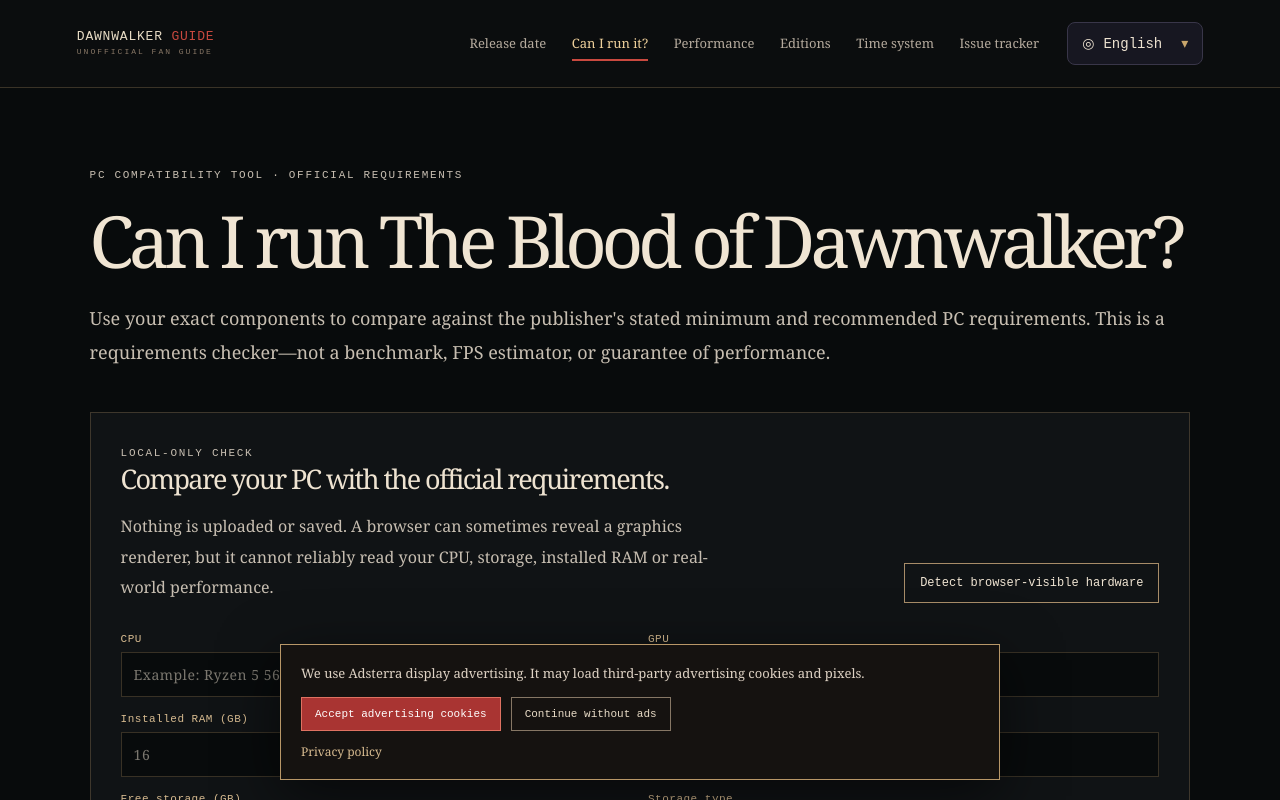
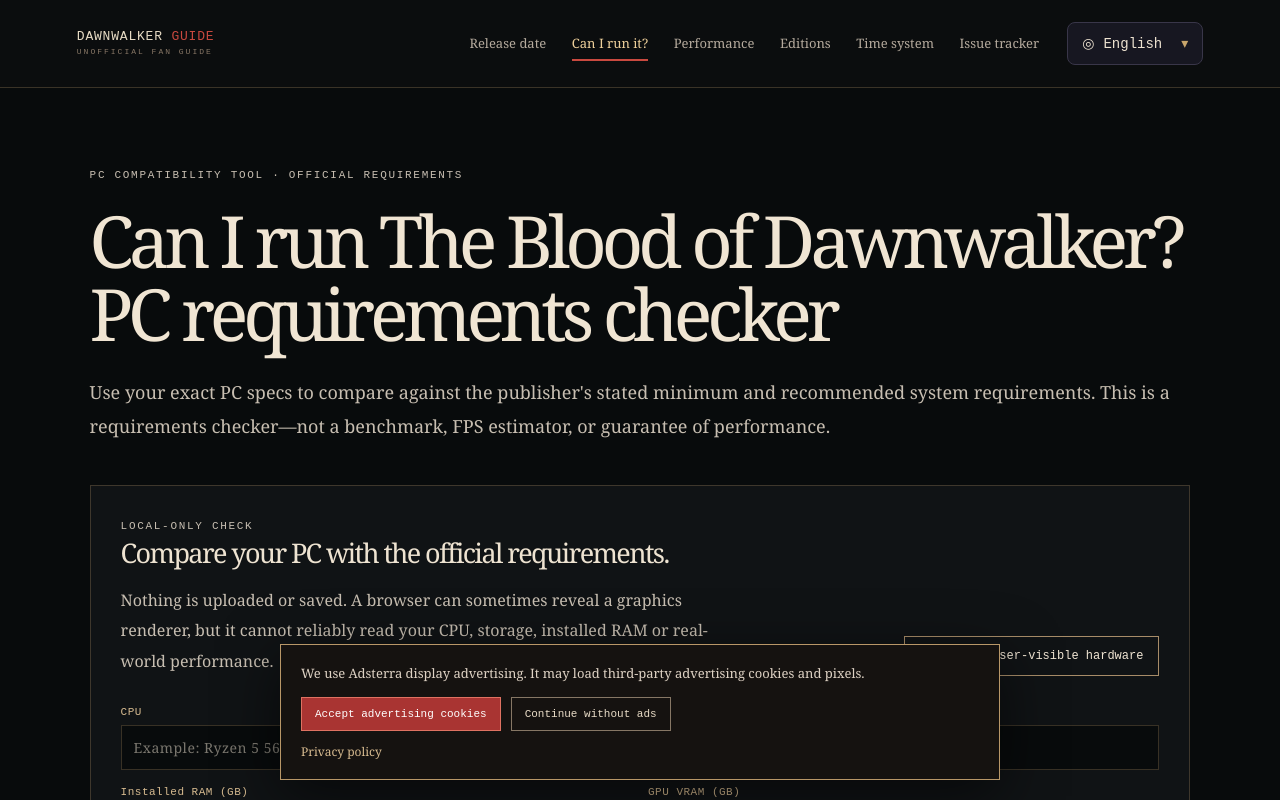
Before and after one commit to wencun/dawnwalker.cc, a Next.js app: page /can-i-run in a window 1280 px wide. Shown: the top 800 px of the page. Built offline with nearby package versions, Linux system fonts and the light colour scheme.

Commit message:
Strengthen PC requirements internal linking

```diff
--- a/app/can-i-run/page.tsx
+++ b/app/can-i-run/page.tsx
@@ -2,6 +2,6 @@
 import CompatibilityChecker from "./checker";
 import { MiddleAd } from "../ad-slot";
 
-export const metadata: Metadata = { title: "Can I Run The Blood of Dawnwalker? PC Requirements Checker", description: "Compare your CPU, GPU, RAM, VRAM, SSD space and OS against the official The Blood of Dawnwalker PC requirements. Your information stays in your browser.", keywords: ["Can I run The Blood of Dawnwalker", "The Blood of Dawnwalker PC requirements", "The Blood of Dawnwalker system requirements"], alternates: { canonical: "/can-i-run", languages: { en: "/can-i-run", pl: "/pl/can-i-run", "x-default": "/can-i-run" } }, openGraph: { title: "Can I Run The Blood of Dawnwalker?", description: "Local-only comparison against official PC requirements.", url: "/can-i-run", images: ["/og.png"] } };
+export const metadata: Metadata = { title: "Can I Run The Blood of Dawnwalker? PC Specs Checker", description: "Compare your CPU, GPU, RAM, VRAM, SSD space and OS against the official The Blood of Dawnwalker PC requirements and system requirements. Your information stays in your browser.", keywords: ["Can I run The Blood of Dawnwalker", "The Blood of Dawnwalker PC requirements", "The Blood of Dawnwalker system requirements", "The Blood of Dawnwalker PC specs"], alternates: { canonical: "/can-i-run", languages: { en: "/can-i-run", pl: "/pl/can-i-run", "x-default": "/can-i-run" } }, openGraph: { title: "Can I Run The Blood of Dawnwalker?", description: "Local-only comparison against official PC requirements.", url: "/can-i-run", images: ["/og.png"] } };
 
-export default function CanIRunPage() { return <main className="doc-shell"><article className="doc tool-doc"><p className="eyebrow">PC COMPATIBILITY TOOL · OFFICIAL REQUIREMENTS</p><h1>Can I run The Blood of Dawnwalker?</h1><p className="doc-dek">Use your exact components to compare against the publisher&apos;s stated minimum and recommended PC requirements. This is a requirements checker—not a benchmark, FPS estimator, or guarantee of performance.</p><CompatibilityChecker /><MiddleAd /><section><h2>Source and limitations</h2><p>The publisher lists a Core i5-11400F or Ryzen 7 2700X, 16 GB RAM, GTX 1060 or RX 580 with 6 GB VRAM, 60 GB SSD and Windows 10/DirectX 12 as the minimum. Recommended hardware is a Core i7-11700K or Ryzen 7 5700X, 16 GB RAM, RTX 4060, RX 7600 XT or Arc B580 with 8 GB VRAM, 60 GB SSD and Windows 10/DirectX 12.</p><p>Exact FPS depends on resolution, settings, drivers, patches, upscaling and the full hardware configuration. We will add independent benchmarks only with a source, game version and settings.</p><p><a href="https://www.bandainamcoent.com/games/dawnwalker" target="_blank" rel="noreferrer">Read the official system requirements ↗</a></p></section></article><footer><a className="brand" href="/">Dawnwalker <span>Guide</span></a><p>Unofficial fan guide. <a href="/privacy">Privacy</a> · <a href="https://github.com/wencun/dawnwalker.cc/issues" target="_blank" rel="noreferrer">Corrections & feedback</a></p></footer></main>; }
+export default function CanIRunPage() { return <main className="doc-shell"><article className="doc tool-doc"><p className="eyebrow">PC COMPATIBILITY TOOL · OFFICIAL REQUIREMENTS</p><h1>Can I run The Blood of Dawnwalker? PC requirements checker</h1><p className="doc-dek">Use your exact PC specs to compare against the publisher&apos;s stated minimum and recommended system requirements. This is a requirements checker—not a benchmark, FPS estimator, or guarantee of performance.</p><CompatibilityChecker /><MiddleAd /><section><h2>Source and limitations</h2><p>The publisher lists a Core i5-11400F or Ryzen 7 2700X, 16 GB RAM, GTX 1060 or RX 580 with 6 GB VRAM, 60 GB SSD and Windows 10/DirectX 12 as the minimum. Recommended hardware is a Core i7-11700K or Ryzen 7 5700X, 16 GB RAM, RTX 4060, RX 7600 XT or Arc B580 with 8 GB VRAM, 60 GB SSD and Windows 10/DirectX 12.</p><p>Exact FPS depends on resolution, settings, drivers, patches, upscaling and the full hardware configuration. We will add independent benchmarks only with a source, game version and settings.</p><p><a href="https://www.bandainamcoent.com/games/dawnwalker" target="_blank" rel="noreferrer">Read the official system requirements ↗</a></p></section></article><footer><a className="brand" href="/">Dawnwalker <span>Guide</span></a><p>Unofficial fan guide. <a href="/privacy">Privacy</a> · <a href="https://github.com/wencun/dawnwalker.cc/issues" target="_blank" rel="noreferrer">Corrections & feedback</a></p></footer></main>; }
--- a/app/page.tsx
+++ b/app/page.tsx
@@ -15,7 +15,7 @@
 export default function Home() {
   return <main>
     <section className="hero" id="top"><div className="hero-art" aria-hidden="true"><img src="/dawnwalker-hero.jpg" alt="" decoding="async" fetchPriority="high" /></div><div className="hero-copy"><p className="eyebrow">THE BLOOD OF DAWNWALKER · INDEPENDENT GUIDE</p><p className="hero-kicker">VERIFIED FACTS · SPOILER-AWARE HELP</p><h1>Your guide to <em>surviving the dawn.</em></h1><p className="lead">Release information, platform answers and player-first guides for Rebel Wolves&apos; dark-fantasy action RPG—clearly marked as official, verified, or still unconfirmed.</p><div className="hero-actions"><a className="primary" href="/release-date">Release date & times</a><a className="secondary" href="/known-issues">Known issues</a></div></div><aside className="clock-card"><p>GLOBAL RELEASE</p><div className="day">SEP <span>03</span></div><div className="bar"><i /></div><small>2026 · PC, PlayStation 5<br />Xbox Series X|S</small></aside></section>
-    <section className="signal"><span>✦ LAUNCH STATUS</span><p>Release is confirmed for September 3, 2026. We update facts with dated official sources and label community reports before they become advice.</p><a href="/release-date">Check the release guide →</a></section>
+    <section className="signal"><span>✦ LAUNCH STATUS</span><p>Release is confirmed for September 3, 2026. We update facts with dated official sources and label community reports before they become advice. Playing on PC? <a href="/can-i-run">Check the official PC requirements and PC specs</a>.</p><a href="/release-date">Check the release guide →</a></section>
     <section className="section intro"><div><p className="eyebrow">USEFUL, NOT NOISY</p><h2>Answers for the moment you need them.</h2></div><div className="intro-copy"><p>We build pages around a player&apos;s question—not a list of duplicate keywords. Every guide names its evidence, date checked and spoiler level.</p><span>OFFICIAL · VERIFIED · COMMUNITY REPORT</span></div></section>
     <section className="section"><div className="section-head"><div><p className="eyebrow">START HERE</p><h2>High-intent guides.</h2></div></div><div className="route-grid">{cards.map(([tag,title,text,href], index) => <article className={`feature-card ${index === 0 ? "crimson" : index === 1 ? "night-card" : "archive-card"}`} key={href}><span>0{index + 1} · {tag}</span><h3>{title}</h3><p>{text}</p><a href={href}>Open guide →</a></article>)}</div></section>
     <MiddleAd />
--- a/app/release-date/page.tsx
+++ b/app/release-date/page.tsx
@@ -24,7 +24,7 @@
       { title: "Release at a glance", body: <div className="fact-grid"><p><b>Date</b>September 3, 2026</p><p><b>Platforms</b>PC, PS5, Xbox Series X|S</p><p><b>Developer</b>Rebel Wolves</p><p><b>Genre</b>Open-world dark fantasy action RPG</p></div> },
       { title: "PC unlock: one global moment, not early access", body: <><p><b>PC unlocks at midnight CEST (UTC+2, Warsaw time).</b> This is one simultaneous release moment worldwide. Because it is September 2 in the Americas at that moment, Steam can correctly show September 2 there. That does not mean an American store has early access.</p><div className="fact-grid"><p><b>Los Angeles (PDT)</b>September 2 · 3:00 PM</p><p><b>New York (EDT)</b>September 2 · 6:00 PM</p><p><b>São Paulo (BRT)</b>September 2 · 7:00 PM</p><p><b>London (BST)</b>September 2 · 11:00 PM</p><p><b>Warsaw (CEST)</b>September 3 · 12:00 AM</p><p><b>Tokyo (JST)</b>September 3 · 7:00 AM</p><p><b>Sydney (AEST)</b>September 3 · 8:00 AM</p></div><p className="note">These are conversions of the publisher&apos;s stated PC unlock time for September 3, 2026. Store countdowns for your account are the final practical check.</p></> },
       { title: "Console unlock: the important regional exceptions", body: <><p><b>Consoles generally unlock at midnight local time.</b> The publisher lists two exceptions:</p><ul><li><b>North and South America:</b> midnight EDT (UTC−4, New York time), rather than each location&apos;s local midnight.</li><li><b>Australia, Indonesia and other countries with multiple time zones:</b> midnight in the country&apos;s capital-city time zone.</li></ul><p>The official announcement does not publish an exhaustive city-by-city console table. Do not infer a console unlock from the PC time above; check your PlayStation or Xbox storefront countdown for your account region.</p></> },
-      { title: "Preload and early-access status", body: <p>The publisher&apos;s release-timing notice confirms the unlock rules above, but it does not give a downloadable-size or universal preload schedule. It also does not list early access for Standard, Eclipse, Day One or Collector&apos;s Edition. Re-check your own platform store close to launch, because store-specific preload availability can change.</p> },
+      { title: "Preload and early-access status", body: <p>The publisher&apos;s release-timing notice confirms the unlock rules above, but it does not give a downloadable-size or universal preload schedule. It also does not list early access for Standard, Eclipse, Day One or Collector&apos;s Edition. Re-check your own platform store close to launch, because store-specific preload availability can change. Playing on PC? Use the <a href="/can-i-run">official PC requirements and PC specs checker</a> before preload starts.</p> },
       { title: "Waiting for reviews before buying?", body: <p>The reported review-embargo schedule is separate from the game&apos;s unlock time. See the <a href="/review-embargo">review embargo guide</a> for the currently reported date, local conversions and the distinction between a preview and a final review.</p> },
       { title: "Launch-day checklist", body: <ul><li>Confirm your platform account region and installed game version.</li><li>Check for a day-one update before starting a save.</li><li>If you encounter a problem, save a screenshot/video and note your platform, version, settings and exact steps before reporting it.</li></ul> },
     ]}
```
Also changed, not shown: app/console-performance/page.tsx (+1 -1 lines).
